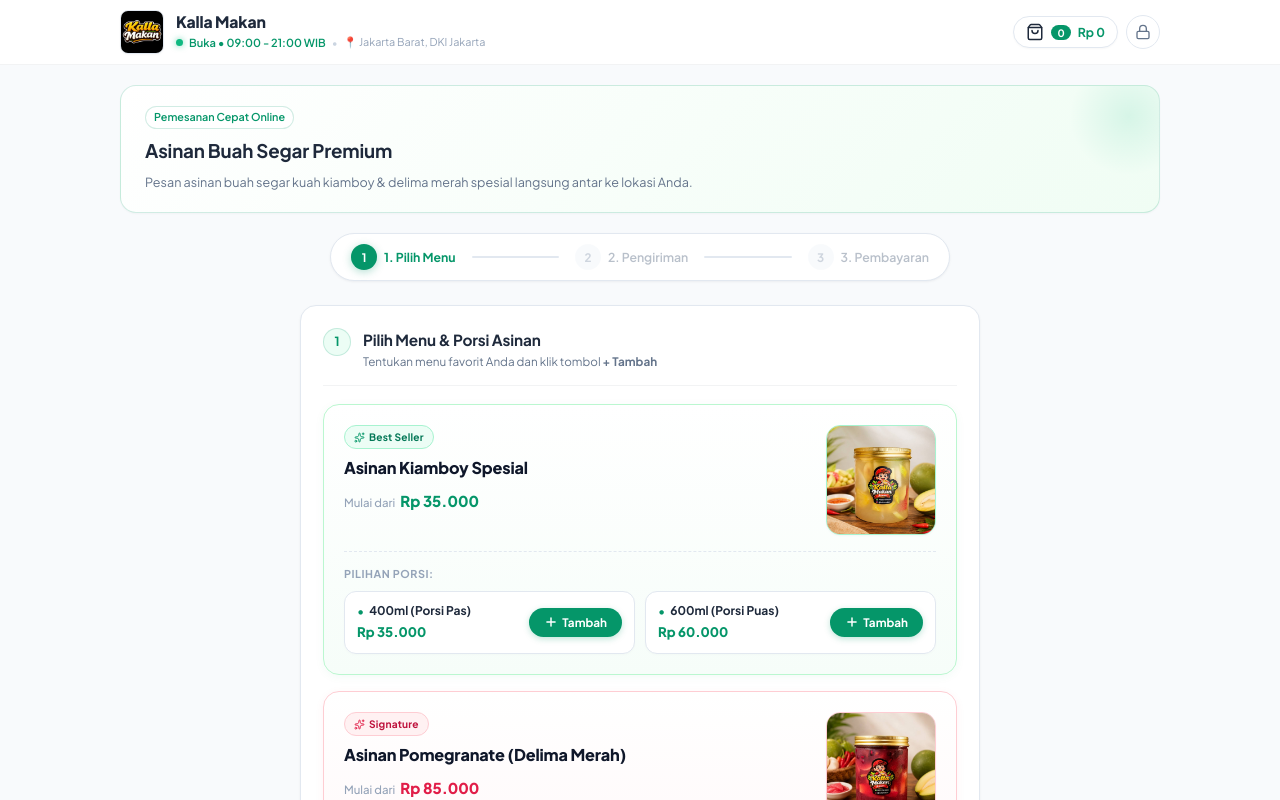
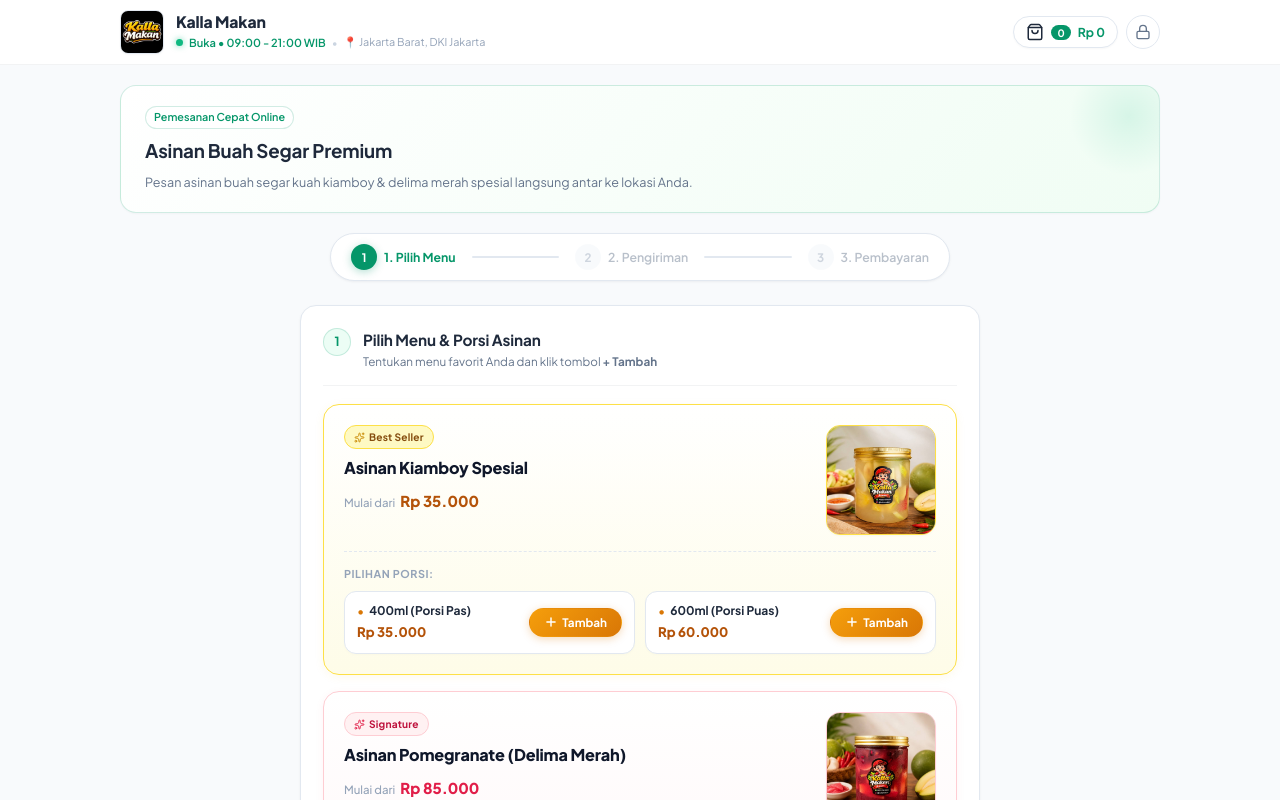
Before and after one commit to kallabadiahmad/kallamakan, a Next.js app: page / in a window 1280 px wide. Shown: the top 800 px of the page. Built offline with nearby package versions, Linux system fonts and the light colour scheme; no server answers; the database is empty.

Commit message:
style: update Kiamboy menu container and accents to fresh yellow theme

```diff
--- a/src/components/ProductCard.module.css
+++ b/src/components/ProductCard.module.css
@@ -13,77 +13,77 @@
   overflow: hidden;
 }
 
-/* ─── THEME 1: KIAMBOY (Fresh Emerald & Lime Green) ─── */
+/* ─── THEME 1: KIAMBOY (Fresh Golden Yellow & Mango Sunshine) ─── */
 .themeKiamboy {
-  background: linear-gradient(180deg, #FFFFFF 0%, #F6FDF9 100%);
-  border: 1.5px solid #BBF7D0;
-  box-shadow: 0 2px 10px rgba(5, 150, 105, 0.05);
+  background: linear-gradient(180deg, #FFFFFF 0%, #FEFCE8 100%);
+  border: 1.5px solid #FDE047;
+  box-shadow: 0 2px 10px rgba(234, 179, 8, 0.08);
 }
 
 .themeKiamboy:hover {
-  border-color: #34D399;
-  box-shadow: 0 8px 24px rgba(5, 150, 105, 0.12);
+  border-color: #EAB308;
+  box-shadow: 0 8px 24px rgba(234, 179, 8, 0.18);
   transform: translateY(-1px);
 }
 
 .themeKiamboy .foodBadge {
-  background: #ECFDF5;
-  border: 1px solid #A7F3D0;
-  color: #047857;
+  background: #FEF9C3;
+  border: 1px solid #FDE047;
+  color: #854D0E;
 }
 
 .themeKiamboy .badgeIcon {
-  color: #059669;
+  color: #CA8A04;
 }
 
 .themeKiamboy .priceValue {
-  color: #059669;
+  color: #B45309;
 }
 
 .themeKiamboy .imageBox {
-  border: 1.5px solid #A7F3D0;
+  border: 1.5px solid #FDE047;
 }
 
 .themeKiamboy .variantBullet {
-  color: #059669;
+  color: #D97706;
 }
 
 .themeKiamboy .variantPriceText {
-  color: #059669;
+  color: #B45309;
 }
 
 .themeKiamboy .btnAddAction {
-  background: #059669;
-  box-shadow: 0 2px 6px rgba(5, 150, 105, 0.25);
+  background: linear-gradient(135deg, #F59E0B 0%, #D97706 100%);
+  box-shadow: 0 2px 8px rgba(217, 119, 6, 0.28);
 }
 
 .themeKiamboy .btnAddAction:hover {
-  background: #047857;
-  box-shadow: 0 4px 10px rgba(5, 150, 105, 0.35);
+  background: linear-gradient(135deg, #D97706 0%, #B45309 100%);
+  box-shadow: 0 4px 12px rgba(217, 119, 6, 0.38);
 }
 
 .themeKiamboy .stepperAction {
-  border: 1.5px solid #059669;
-  box-shadow: 0 2px 6px rgba(5, 150, 105, 0.15);
+  border: 1.5px solid #D97706;
+  box-shadow: 0 2px 6px rgba(217, 119, 6, 0.15);
 }
 
 .themeKiamboy .stepperBtn {
-  color: #059669;
+  color: #D97706;
 }
 
 .themeKiamboy .stepperBtn:hover {
-  background: #ECFDF5;
+  background: #FEF9C3;
 }
 
 .themeKiamboy .variantOptionActive {
-  background: #ECFDF5 !important;
-  border-color: #059669 !important;
+  background: #FEF9C3 !important;
+  border-color: #EAB308 !important;
 }
 
 .themeKiamboy.foodMenuItemActive {
-  border-color: #10B981;
-  background: linear-gradient(180deg, #FFFFFF 0%, #EDFCF4 100%);
-  box-shadow: 0 4px 18px rgba(5, 150, 105, 0.15);
+  border-color: #EAB308;
+  background: linear-gradient(180deg, #FFFFFF 0%, #FEF9C3 100%);
+  box-shadow: 0 4px 18px rgba(202, 138, 4, 0.18);
 }
 
 /* ─── THEME 2: POMEGRANATE (Rich Ruby & Crimson Red) ─── */
```
